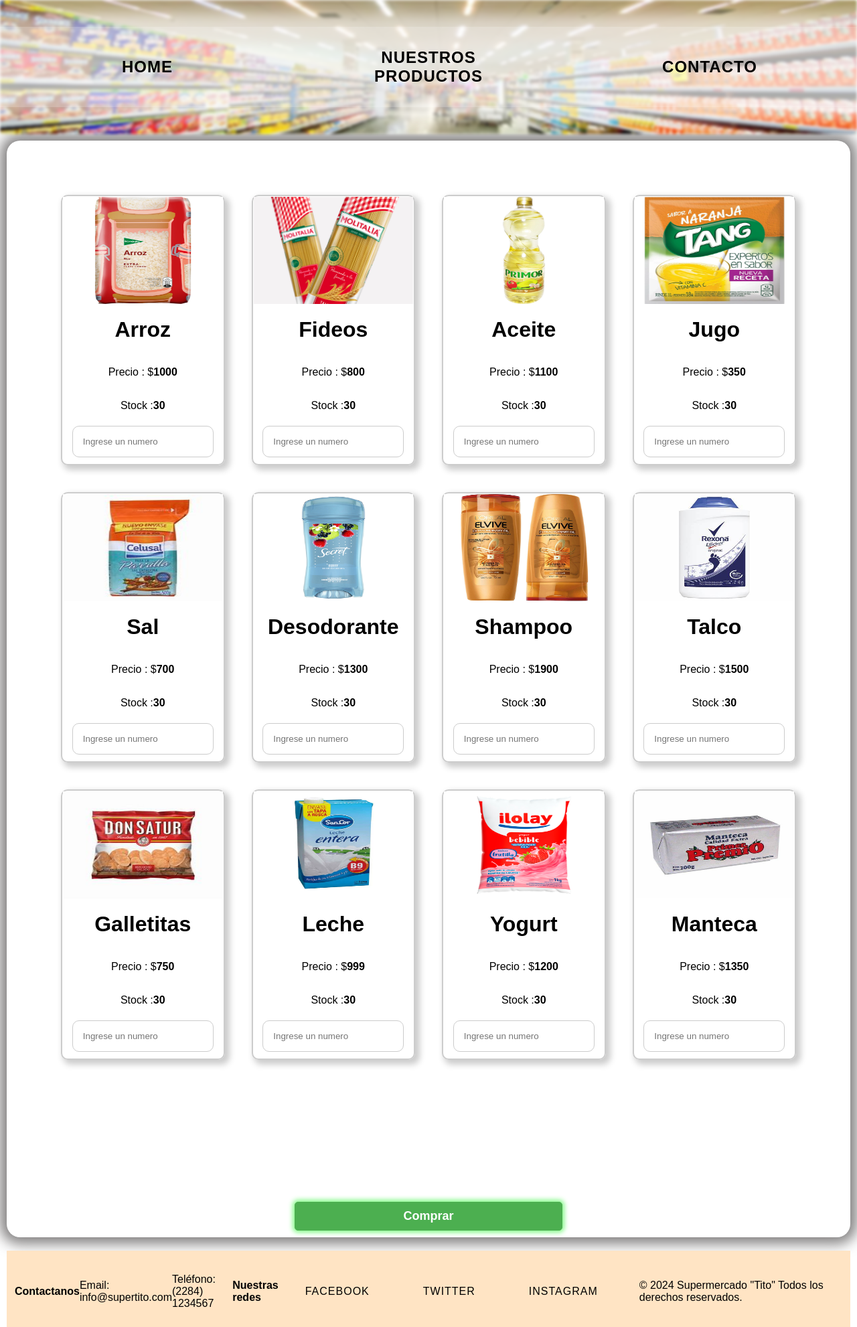
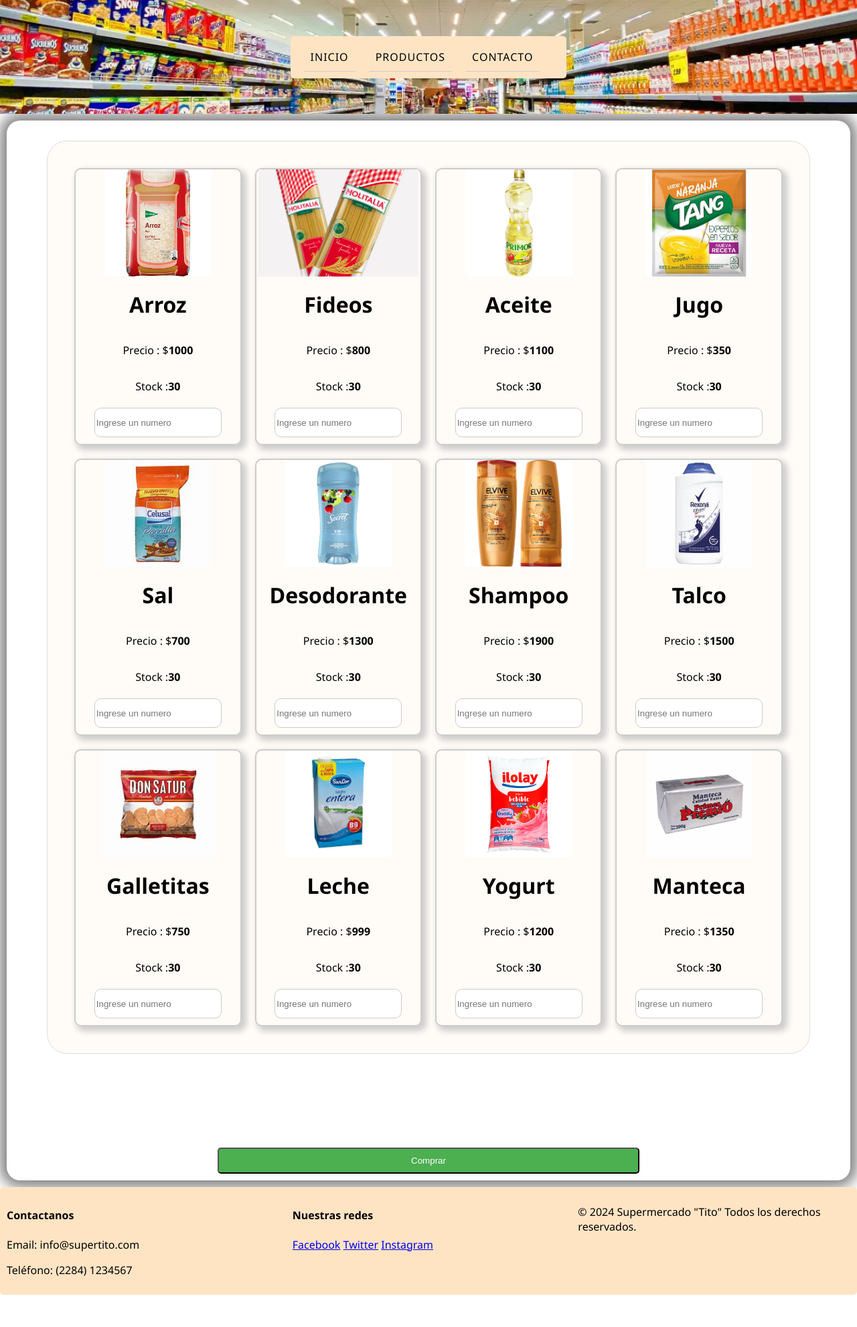
Before and after one commit to Ayrca/TPFINAL, a plain HTML site: page productos.html in a window 1280 px wide. Shown: the top 1982 px of the page at 67% size. After the commit the page ends 1934 px from the top, so only its background shows below. Drawn offline with Linux system fonts and the light colour scheme.

Commit message:
responsive y division de css

```diff
--- /dev/null
+++ b/estructura.css
@@ -0,0 +1,164 @@
+
+  a:hover {
+    letter-spacing: 3px;
+    border-radius: 10px;
+  }
+
+.header img {
+
+    position: absolute;
+    width: 100%;
+    height: 150px;
+    filter: blur(2px);
+  }
+
+  .header {
+    display: flex;
+    position: relative;
+    backdrop-filter: blur(4px);
+    background-size: auto;
+    height: 150px;
+    justify-content: center;
+    align-items: center;
+    width: 100%;
+    background-image: url('./Imagenes/supermarkets2.webp'); /* Cambia la ruta a tu imagen */
+    background-size: cover; /* Para que la imagen cubra todo el navbar */
+    background-position: center; /* Centrar la imagen */
+    padding: 10px 0; /* Espaciado superior e inferior */
+
+  }
+  .bar {
+    height: 3px;
+    width: 25px;
+    background-color: black;
+    margin: 4px 0;
+  }
+
+.footer-container {
+    display: flex;
+    justify-content: space-around;
+    flex-wrap: wrap;
+    background-color: bisque;
+    width: -webkit-fill-available;
+   position: relative;
+   bottom: 0;
+   border-radius: 5px;
+  }
+
+  .footer-section {
+    flex: 1;
+    margin: 10px;
+  }
+
+  .footer-title {
+    font-size: 1.5em;
+    margin-bottom: 10px;
+  }
+
+  .footer-description {
+    font-size: 1em;
+  }
+
+  .footer-links {
+    list-style: none;
+    padding: 0;
+  }
+
+  .footer-link {
+    color: white;
+    text-decoration: none;
+  }
+
+  .footer-link:hover {
+    text-decoration: underline;
+  }
+
+  .social-media {
+    display: flex;
+    gap: 10px;
+  }
+
+  .social-icon {
+    color: white;
+    text-decoration: none;
+  }
+
+  .footer-bottom {
+    text-align: center;
+    margin-top: 20px;
+  }
+
+  .footer-copy {
+    font-size: 0.9em;
+  }
+  .navbar {
+    display: flex;
+    justify-content: space-between;
+    align-items: center;
+    padding: 10px 20px;
+    background-color: bisque;
+      border-radius: 5px;
+  }
+
+  .nav-list {
+    list-style: none;
+    display: flex;
+    margin: 0;
+    padding: 0;
+    background-color: bisque;
+    border-radius: 5px;
+  }
+
+  .nav-list li {
+    width: 100%;
+    margin-right: 20px;
+    border-bottom: 1px #ccc solid;
+  }
+
+  .nav-list a {
+    color: rgb(0, 0, 0);
+    text-decoration: none;
+  }
+
+  .menu-toggle {
+    display: none;
+    flex-direction: column;
+    cursor: pointer;
+  }
+
+
+
+  /* Responsive */
+  @media (max-width: 768px) {
+    .nav-list {
+        display: none;
+        width: 100%;
+        flex-direction: column;
+        position: absolute;
+        top: 3px;
+        left: 0;
+        background-color: bisque;
+        z-index: 1;
+        border-radius: 3px  ;
+    }
+
+    .nav-list.active {
+        display: flex;
+    }
+
+    .menu-toggle {
+        display: flex;
+    }
+  }
+  .navbar a {
+    float: none;
+    display: block;
+    color: black;
+    text-align: center;
+    text-decoration: none;
+    text-transform: uppercase;
+    letter-spacing: 1px;
+    margin: 10px;
+    font-weight: 500;
+
+  }
--- /dev/null
+++ b/main.js
@@ -0,0 +1,6 @@
+const mobileMenu = document.getElementById("mobile-menu");
+const navList = document.querySelector(".nav-list");
+
+mobileMenu.addEventListener("click", () => {
+    navList.classList.toggle("active");
+});
--- /dev/null
+++ b/productos.css
@@ -0,0 +1,61 @@
+
+.contenedor-producto{
+    padding-bottom: 10px;
+    border-radius: 10px;
+    border: 2px solid #CCC;
+    display: flex;
+    flex-direction: column;
+    box-shadow: 5px 5px 10px 2px #CCC;
+    align-items: center;
+    flex-wrap: wrap;
+  }
+
+  .containerFormProductos{
+    display: flex;
+    flex-direction: column;
+    padding-bottom: 10px;
+    margin: 10px;
+    box-shadow: 0px 0px 20px 10px rgba(61, 57, 57, 0.644);
+    border-radius: 20px;
+    align-items: center;
+  }
+  .contenedorProductos{
+    display: grid;
+            grid-template-columns: repeat(4, 1fr);
+            grid-template-rows: repeat(3, 1fr);
+            gap: 20px;
+  }
+  @media (max-width: 600px) {
+    .contenedorProductos  {
+        grid-template-columns: 1fr; /* Una sola columna en pantallas pequeñas */
+    }
+  }
+  .msj{
+    display: flex;
+    justify-content: space-around;
+    border-radius: 10px;
+    background-color: white;
+    min-height: 100px;
+    width: 100%;
+  }
+  .buttonProducts
+  {
+    width: 50%;
+  margin-top: 10px;
+  padding: 10px 15px;
+  background-color: #4caf50;
+  color: white;
+  border-radius: 5px;
+  cursor: pointer;
+}
+
+.buttonProducts:hover {
+  background-color: #9cb39e;
+}
+
+.inputProductos{
+    width: 75%;
+}
+.imgsProductos{
+    object-fit: contain;
+}
--- a/productos.html
+++ b/productos.html
@@ -5,33 +5,38 @@
     <meta name="viewport" content="width=device-width, initial-scale=1.0" />
     <title>Productos</title>
     <link rel="stylesheet" href="styles.css" />
+    <link rel="stylesheet" href="./productos.css" />
+    <link rel="stylesheet" href="estructura.css">
   </head>
   <body>
     <header>
-      <img src="Imagenes/supermarkets2.webp" alt="" />
+      <div class="header">
       <nav class="navbar">
-        <a href="./index.html"><h1>Home</h1></a>
-        <a href="./productos.html"><h1>Nuestros Productos</h1></a>
-        <a href="./Form.html"><h1>Contacto</h1> </a>
-      </nav>
+        <div class="menu-toggle" id="mobile-menu">
+            <span class="bar"></span>
+            <span class="bar"></span>
+            <span class="bar"></span>
+        </div>
+        <ul class="nav-list">
+            <li><a href="./index.html">Inicio</a></li>
+            <li><a href="./productos.html">Productos</a></li>
+            <li><a href="./Form.html">Contacto</a></li>
+
+        </ul>
+    </nav></div>
     </header>
 
     <div class="containerFormProductos">
       <!-- DIV PARA APLICAR EL GRID: CONTENEDOR DE PRODUCTOS -->
-      <form
+      <form class="contenedorProductos"
         id="contenedor-productos"
-        style="
-          display: grid;
-          grid-template-columns: repeat(4, 1fr);
-          grid-template-rows: repeat(3, 1fr);
-          gap: 20px;
-        "
         action=""
         name="form"
-      ></form>
+      >
+    </form>
 
       <div class="msj"><h3 id="mensaje"></h3></div>
-      <button class="button" id="btn" type="submit">Comprar</button>
+      <button class="buttonProducts" id="btn" type="submit">Comprar</button>
     </div>
     <footer>
       <div class="footer-container">
@@ -54,4 +59,5 @@
   </footer>
   </body>
   <script src="productos.js"></script>
+  <script src="./main.js"></script>
 </html>
--- a/productos.js
+++ b/productos.js
@@ -77,11 +77,11 @@
     contenedorProducto.classList.add("contenedor-producto");
     //genero el contenido de cada carta de producto
     contenedorProducto.innerHTML = `
-  <img src="${producto[3]}" alt="arroz" width="100%" height="160px"> </img>
+  <img class="imgsProductos" src="${producto[3]}" alt="arroz" width="100%" height="160px"> </img>
   <h1 class="tituloProducto">${producto[0]}</h1>
     <p >Precio : $<span style="font-weight: bold;">${producto[1]}<span></p>
     <p name="stock">Stock : <span style="font-weight: bold;" id="stock-${nroFila}">${producto[2]}<span></p>
-    <input placeholder="Ingrese un numero" type="number" name="inpCantCompra" id="${nroFila}" />
+    <input class="inputProductos" placeholder="Ingrese un numero" type="number" name="inpCantCompra" id="${nroFila}" />
   `;
     // genero card de productos, cada uno como elemento hijo de container
     container.appendChild(contenedorProducto);
--- a/styles.css
+++ b/styles.css
@@ -4,125 +4,102 @@
   margin: 0px;
 }
 
-a {
-  margin: 20px;
-  padding: 20px;
-  color: rgb(0, 0, 0);
-  text-decoration: none;
-  text-transform: uppercase;
-  width: 100%;
-  letter-spacing: 1px;
-}
-a:hover {
-  letter-spacing: 3px;
-  border-radius: 10px;
+aside{
+  height: auto;
+  justify-content: space-around;
+  display: block;
 }
 
-aside{
-  display: flexbox;
-  width: 200px;
-  height: auto;
-  border: black 5px solid;
-}
-
-button {
+/*button {
   margin-top: 10px;
   padding: 10px 15px;
   background-color: #4caf50;
   color: white;
   border-radius: 5px;
   cursor: pointer;
-  display: flex;
-justify-content: space-around;
 }
 
 button:hover {
-  background-color: #3a663e;
+  background-color: #9cb39e;
+}
+*/
+body {
+  min-height: 100vh;
+
+  display: flex;
+  flex-wrap: nowrap;
+  justify-content: space-around;
+  flex-direction: column;
+ margin: 0;
 }
 
-body {
-  padding: 0px;
-  margin: 0px;
-  display: flex;
-  flex-wrap: wrap;
-  justify-content: space-around;
-  flex-direction: column;
-  font-family: Arial, sans-serif;
-}
+form {
 
-div {
-  display: flex;
-  border-radius: solid rgb(240, 3, 3);
-  align-items: center;
-  justify-content: space-around 10px;
-  margin: 10px;
-  padding: 1px;
-   }
-
-form {
-  display: flexbox;
-  flex-direction: column;
+  border: 1px solid #ddd;
   position: relative;
-
-
-  background-color: rgb(255, 255, 255);
+  background-color: #ffe4c429;
   border-radius: 30px;
   margin: 30px;
   padding: 40px;
 }
+
 h1 {
   color: #000000;
   padding: 10px;
   margin: 10px;
-  justify-content: space-around;
   align-content: center;
   text-align: center;
 }
+
 input {
   display: flex;
   width: 100%;
   border: 1px solid #CCC;
   border-radius: 10px;
 }
+
 input,
 textarea {
-  display: flex;
-  width: 75%;
-  padding: 15px;
+  width: 100%;
+  border: 1px solid #CCC;
   margin-top: 5px;
+  height: 40px;
+  border-radius: 10px;
 }
+
 label {
   margin-top: 30px;
   display: flex;
 }
-p{display: flex;
 
+p{
+  display: flex;
   align-content: center;
 }
-.button{
+
+.buttonForm{
   display: flex;
   justify-content: space-around;
   align-content: center;
-  width: 400px;
+  width: 100%;
   font-size:18px;
   font-weight: bold;
-  border: 1px solid #4caf50;
-  box-shadow: 0px 0px 7px 3px #85fa89;
+  background-color: lightblue;
+  border: 1px solid lightblue;
+flex-wrap: wrap;
+  margin-top: 20px;
+  border-radius: 10px;
+  height: 40px;
 }
+
 .contacto {
   display: flex;
   justify-content: space-around;
   align-items: center;
-  background-color: rgba(14, 214, 57, 0.4);
-
-  border: 1px solid rgba(0, 0, 0, 0.5);
-
   padding: 20px;
-  border-radius: 25px;
   width: 300px;
   height: 75px;
   margin: 5px auto;
-
 }
 .contenedor {
   display: flex;
@@ -140,7 +117,8 @@
 .containerForm{
   display: flex;
   justify-content: center;
-  background-color: rgb(206, 136, 52);
+  background-color: white;
+  width: 100%;
 
 }
 .container-historia{
@@ -151,6 +129,7 @@
   width: 70%;
   border-radius: 20px;
   border: 2px solid #CCC;
+
 }
 .container-imagen{
 
@@ -196,125 +175,12 @@
 .tituloProducto{
   text-transform: capitalize;
 }
-.navbar {
-  display: flex;
-  justify-content: space-around;
-  align-items: center;
-  background-color: #FFFA;
-  box-shadow: 0px 0px 20px 20px #FFF9;
-  padding: 10px;
-  width: 100%;
-  max-height: 100px;
-  position: relative;
-  flex-direction: row;
-}
-.msj{
-  display: flex;
-  justify-content: space-around;
-  border-radius: 10px;
-  background-color: white;
-  min-height: 100px;
-  width: 500px;
-}
 
-.contenedor-producto{
-  padding-bottom: 10px;
-  border-radius: 10px;
-  border: 2px solid #CCC;
-  display: flex;
-  flex-direction: column;
-  box-shadow: 5px 5px 10px 2px #CCC;
-}
-
-.containerFormProductos{
-  display: flex;
-  flex-direction: column;
-  padding-bottom: 10px;
-  margin: 10px;
-  box-shadow: 0px 0px 20px 10px rgba(61, 57, 57, 0.644);
-  border-radius: 20px;
-}
-
-
-header img {
-  filter: blur(2px);
-  position: absolute;
-  width: 100%;
-  height: 100%;
-}
-
-header {
-  position: relative;
-  backdrop-filter: blur(4px);
-  background-size: auto;
-  height: 200px;
-  display: flex;
-  justify-content: center;
-  align-items: center;
-}
 
 .contenedor-pagina-principal{
   display: flex;
   justify-content: center;
-  background-color: rgba(61, 57, 57, 0.644)s;
   width: 100%;
+  flex: 1;
 
-}.footer {
-  background-color: bisque;
-  color: white;
-  padding: 20px;
 }
-
-.footer-container {
-  display: flex;
-  justify-content: space-between;
-  flex-wrap: wrap;
-  background-color: bisque;
-}
-
-.footer-section {
-  flex: 1;
-  margin: 10px;
-}
-
-.footer-title {
-  font-size: 1.5em;
-  margin-bottom: 10px;
-}
-
-.footer-description {
-  font-size: 1em;
-}
-
-.footer-links {
-  list-style: none;
-  padding: 0;
-}
-
-.footer-link {
-  color: white;
-  text-decoration: none;
-}
-
-.footer-link:hover {
-  text-decoration: underline;
-}
-
-.social-media {
-  display: flex;
-  gap: 10px;
-}
-
-.social-icon {
-  color: white;
-  text-decoration: none;
-}
-
-.footer-bottom {
-  text-align: center;
-  margin-top: 20px;
-}
-
-.footer-copy {
-  font-size: 0.9em;
-}
```
Also changed, not shown: Form.html (+17 -6 lines), index.html (+28 -14 lines).
